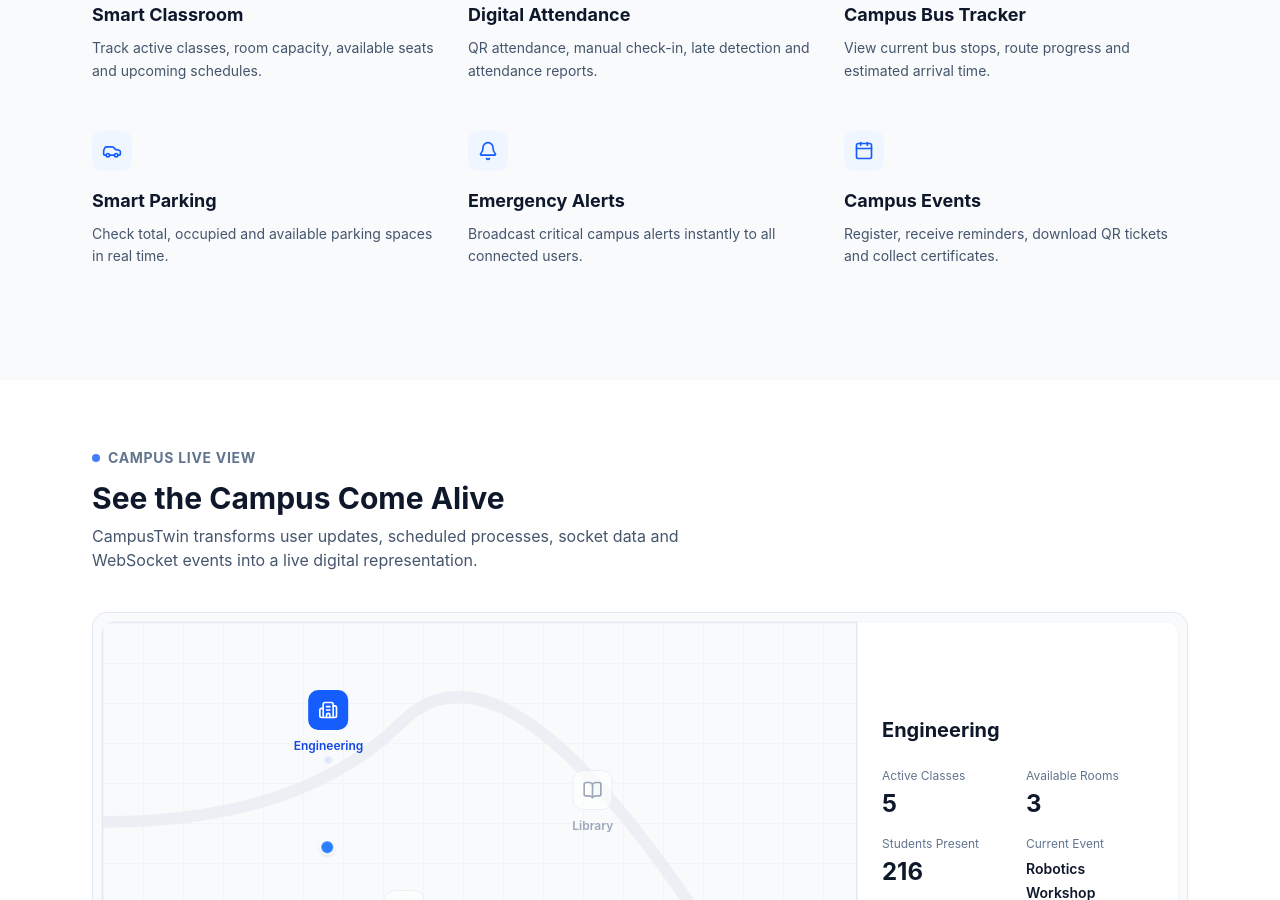
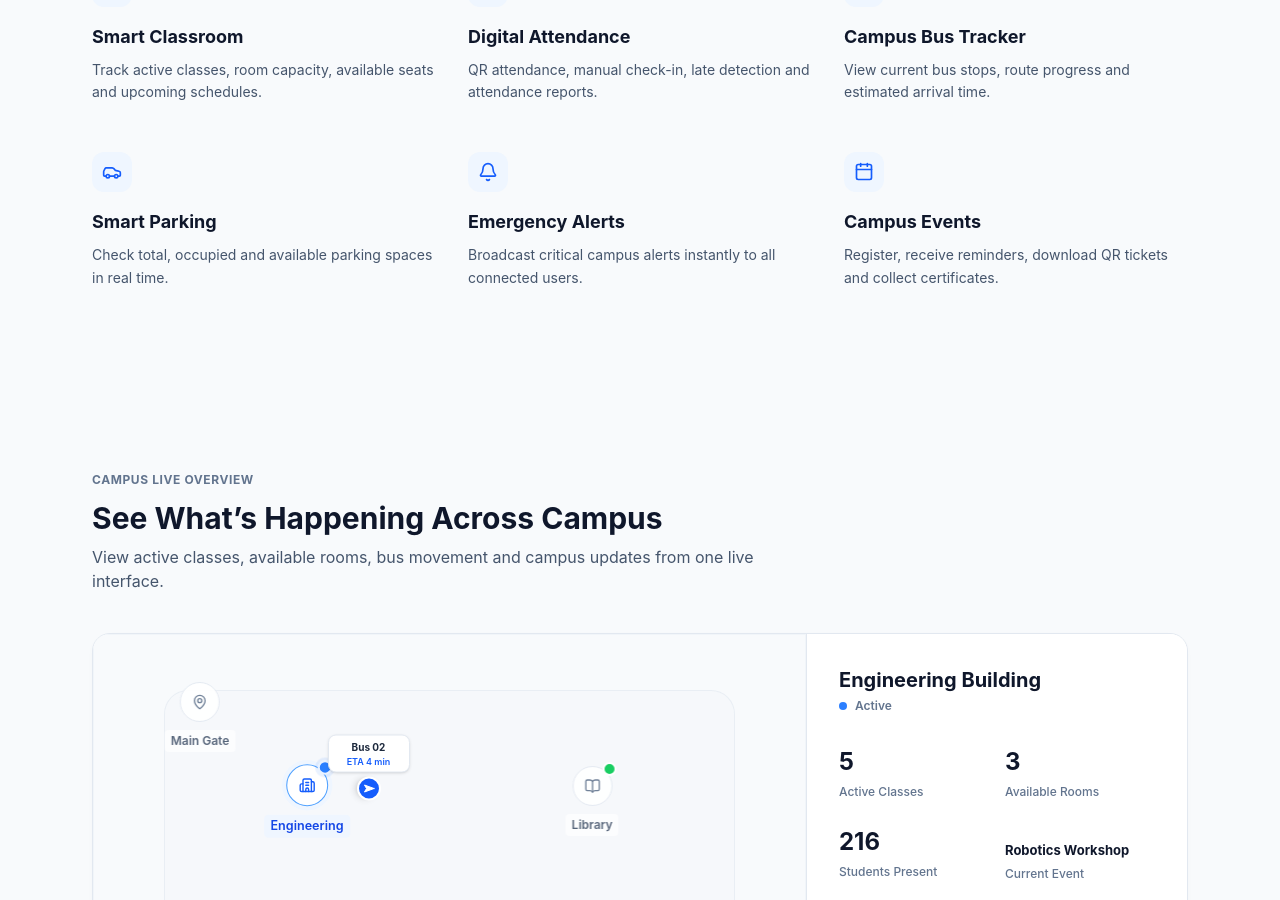
Before and after one commit to MohammedShakib/campus-twin, a React (Vite) app in the folder frontend/: page / in a window 1280 px wide. Shown: the part 1900-2800 px from the top of the page. Built offline with nearby package versions, Linux system fonts and the light colour scheme.

Commit message:
Improve mobile landing layout

```diff
--- a/frontend/src/components/landing/CoreFeatures.tsx
+++ b/frontend/src/components/landing/CoreFeatures.tsx
@@ -26,17 +26,17 @@ const CoreFeatures = () => {
 
   return (
     <section id="features" className="py-9 md:py-12 lg:py-16 bg-[#F8FAFC]">
-      <div className="max-w-[1160px] mx-auto px-4 sm:px-6 lg:px-8">
+      <div className="max-w-[1160px] mx-auto px-5 md:px-6 lg:px-8">
 
-        <div className="flex flex-col md:flex-row md:items-end justify-between mb-12 lg:mb-16 gap-6">
+        <div className="flex flex-col md:flex-row md:items-end justify-between mb-7 md:mb-12 lg:mb-16 gap-4 md:gap-6">
           <div className="max-w-2xl">
-            <h2 className="text-3xl font-bold text-slate-900 mb-3">Everything Your Campus Needs, Connected</h2>
-            <p className="text-base text-slate-600 font-medium">One intelligent platform for academic activities, campus operations and real-time communication.</p>
+            <h2 className="text-[30px] md:text-3xl font-bold text-slate-900 mb-3 leading-tight">Everything Your Campus Needs, Connected</h2>
+            <p className="text-[15px] md:text-base text-slate-600 font-medium">One intelligent platform for academic activities, campus operations and real-time communication.</p>
           </div>
           {!showAll && (
             <button
               onClick={() => setShowAll(true)}
-              className="inline-flex items-center text-sm font-bold text-blue-600 hover:text-blue-800 transition-colors group self-start md:self-end"
+              className="inline-flex min-h-11 items-center text-sm font-bold text-blue-600 hover:text-blue-800 transition-colors group self-start md:self-end"
             >
               Explore all campus services
               <ArrowRight className="ml-1 w-4 h-4 group-hover:translate-x-1 transition-transform" />
@@ -45,23 +45,23 @@ const CoreFeatures = () => {
         </div>
 
         {/* Primary Features Grid */}
-        <div className="grid md:grid-cols-2 lg:grid-cols-3 gap-x-8 gap-y-12 mb-12">
+        <div className="grid grid-cols-1 min-[420px]:grid-cols-2 md:grid-cols-2 lg:grid-cols-3 gap-x-4 md:gap-x-8 gap-y-5 md:gap-y-12 mb-8 md:mb-12">
           {primaryFeatures.map((feature, idx) => {
             const Icon = feature.icon;
             return (
-            <div key={idx} className="group hover:-translate-y-0.5 transition-transform duration-300 rounded-[14px] p-2 -m-2 hover:bg-blue-50/50">
-              <div className="w-10 h-10 rounded-[10px] bg-blue-50 flex items-center justify-center mb-4 text-blue-600">
-                <Icon className="w-5 h-5" />
+            <div key={idx} className="group min-h-[148px] md:min-h-0 hover:-translate-y-0.5 transition-transform duration-300 rounded-[16px] p-3 -m-1 md:p-2 md:-m-2 hover:bg-blue-50/50">
+              <div className="w-9 h-9 md:w-10 md:h-10 rounded-[12px] bg-blue-50 flex items-center justify-center mb-3 md:mb-4 text-blue-600">
+                <Icon className="w-[18px] h-[18px] md:w-5 md:h-5" />
               </div>
-              <h3 className="text-lg font-bold text-slate-900 mb-2">{feature.title}</h3>
-              <p className="text-slate-600 text-sm leading-relaxed">{feature.desc}</p>
+              <h3 className="text-[16px] md:text-lg font-bold text-slate-900 mb-1.5 md:mb-2">{feature.title}</h3>
+              <p className="text-slate-600 text-[13px] min-[420px]:text-sm leading-relaxed line-clamp-2 md:line-clamp-none">{feature.desc}</p>
             </div>
           )})}
         </div>
 
         {/* Secondary Features Grid (Expandable) */}
         {showAll && (
-          <div className="grid grid-cols-2 md:grid-cols-4 gap-6 animate-in fade-in duration-500 pt-8 border-t border-slate-200">
+          <div className="grid grid-cols-2 md:grid-cols-4 gap-4 md:gap-6 animate-in fade-in duration-500 pt-6 md:pt-8 border-t border-slate-200">
             {secondaryFeatures.map((feature, idx) => {
               const Icon = feature.icon;
               return (
--- a/frontend/src/components/landing/InteractivePreview.tsx
+++ b/frontend/src/components/landing/InteractivePreview.tsx
@@ -1,122 +1,220 @@
 import { useState } from 'react';
-import { Building2, Coffee, BookOpen, Clock } from 'lucide-react';
+import { Building2, BookOpen, Car, Coffee, MapPin, Navigation2 } from 'lucide-react';
+
+const buildings = [
+  { id: 'gate', name: 'Main Gate', top: '15%', left: '15%', icon: MapPin, status: 'normal', label: 'Main Entrance' },
+  { id: 'engineering', name: 'Engineering', top: '30%', left: '30%', icon: Building2, status: 'active', label: 'Engineering Building' },
+  { id: 'library', name: 'Library', top: '30%', left: '70%', icon: BookOpen, status: 'available', label: 'Central Library' },
+  { id: 'cafeteria', name: 'Cafeteria', top: '70%', left: '30%', icon: Coffee, status: 'busy', label: 'Cafeteria' },
+  { id: 'parking', name: 'Parking A', top: '70%', left: '70%', icon: Car, status: 'available', label: 'Parking A' },
+];
+
+const statusColors = {
+  active: 'bg-blue-500',
+  available: 'bg-green-500',
+  busy: 'bg-amber-500',
+  normal: 'bg-slate-400',
+};
+
+const activity = [
+  ['Room 405 class started', '2 min ago', 'bg-green-500'],
+  ['Bus 02 reached Library', '4 min ago', 'bg-blue-500'],
+  ['Parking A reached 90%', '8 min ago', 'bg-amber-500'],
+];
+
+const getBuildingData = (id: string) => {
+  switch (id) {
+    case 'engineering':
+      return {
+        classes: 5,
+        rooms: 3,
+        students: 216,
+        event: 'Robotics Workshop',
+        nextClass: { name: 'Data Structures', details: 'Room 405 · 11:30 AM' },
+      };
+    case 'library':
+      return {
+        classes: 0,
+        rooms: 12,
+        students: 450,
+        event: 'Study Group',
+        nextClass: { name: 'Orientation', details: 'Main Hall · 2:00 PM' },
+      };
+    case 'cafeteria':
+      return {
+        classes: 0,
+        rooms: 0,
+        students: 120,
+        event: 'Lunch Hour',
+        nextClass: { name: 'Closed for cleaning', details: '4:00 PM - 5:00 PM' },
+      };
+    case 'parking':
+      return {
+        classes: 0,
+        rooms: 45,
+        students: 0,
+        event: 'Standard',
+        nextClass: { name: 'Peak Hours', details: '8:00 AM - 10:00 AM' },
+      };
+    default:
+      return {
+        classes: 0,
+        rooms: 0,
+        students: 0,
+        event: 'General Admission',
+        nextClass: { name: 'Security Check', details: 'All Gates Open' },
+      };
+  }
+};
 
 const InteractivePreview = () => {
   const [activeBuilding, setActiveBuilding] = useState('engineering');
-
-  const buildings = [
-    { id: 'engineering', name: 'Engineering', top: '25%', left: '30%', icon: Building2 },
-    { id: 'library', name: 'Library', top: '45%', left: '65%', icon: BookOpen },
-    { id: 'cafeteria', name: 'Cafeteria', top: '75%', left: '40%', icon: Coffee },
-  ];
+  const [showAllActivity, setShowAllActivity] = useState(false);
+  const activeData = getBuildingData(activeBuilding);
+  const activeBuildingInfo = buildings.find((building) => building.id === activeBuilding) ?? buildings[1];
+  const visibleActivity = showAllActivity ? activity : activity.slice(0, 2);
 
   return (
-    <section className="py-9 md:py-12 lg:py-16 bg-white">
-      <div className="max-w-[1160px] mx-auto px-4 sm:px-6 lg:px-8">
-
-        <div className="flex flex-col lg:flex-row items-end justify-between mb-10 gap-6">
-          <div className="max-w-2xl">
+    <section id="campus-map" className="py-9 md:py-12 lg:py-16 bg-[#F8FAFC]">
+      <div className="max-w-[1160px] mx-auto px-5 md:px-6 lg:px-8">
+        <div className="mb-7 md:mb-10 max-w-2xl">
           <div className="inline-flex items-center gap-2 mb-3">
-              <span className="flex h-2 w-2 rounded-full bg-blue-600 animate-pulse"></span>
-              <span className="text-sm font-bold text-slate-500 uppercase tracking-wider">Campus Live View</span>
+            <span className="text-xs font-bold text-slate-500 uppercase tracking-wider">Campus Live Overview</span>
           </div>
-            <h2 className="text-3xl font-bold text-slate-900 mb-2">See the Campus Come Alive</h2>
-            <p className="text-base text-slate-600">
-              CampusTwin transforms user updates, scheduled processes, socket data and WebSocket events into a live digital representation.
+          <h2 className="text-[30px] md:text-3xl font-bold text-slate-900 mb-2 leading-tight">See What’s Happening Across Campus</h2>
+          <p className="text-[15px] md:text-base text-slate-600">
+            View active classes, available rooms, bus movement and campus updates from one live interface.
           </p>
         </div>
-        </div>
 
-        <div className="bg-slate-50 rounded-[14px] border border-slate-200 p-2">
-          <div className="flex flex-col lg:flex-row bg-white rounded-[12px] overflow-hidden border border-slate-100">
+        <div className="bg-white rounded-[16px] md:rounded-[18px] border border-slate-200 shadow-[0_2px_10px_-4px_rgba(0,0,0,0.05)] flex flex-col lg:flex-row overflow-hidden">
+          <div className="flex-1 relative bg-slate-50 aspect-[16/10] min-h-0 md:min-h-[350px] lg:min-h-[450px] border-b lg:border-b-0 lg:border-r border-slate-200 overflow-hidden">
+            <div className="absolute inset-0 border-[0.5px] border-slate-100 bg-[linear-gradient(to_right,#f8fafc_1px,transparent_1px),linear-gradient(to_bottom,#f8fafc_1px,transparent_1px)] bg-[size:40px_40px]" />
+            <div className="absolute top-[10%] bottom-[10%] left-[10%] right-[10%] border border-slate-200/60 rounded-3xl bg-slate-100/30" />
 
-            {/* Minimal Interactive Map Area (Left) */}
-            <div className="flex-1 relative bg-slate-50 min-h-[400px] border-r border-slate-100">
-              {/* Subtle Grid */}
-              <div className="absolute inset-0 border-[0.5px] border-slate-200 bg-[linear-gradient(to_right,#f1f5f9_1px,transparent_1px),linear-gradient(to_bottom,#f1f5f9_1px,transparent_1px)] bg-[size:40px_40px]"></div>
-
-              {/* Subtle Map Path */}
-              <svg className="absolute inset-0 w-full h-full opacity-50" xmlns="http://www.w3.org/2000/svg">
-                <path d="M 0,200 Q 200,200 300,100 T 600,300" stroke="#e2e8f0" strokeWidth="12" fill="transparent" strokeLinecap="round" />
+            <svg className="absolute inset-0 w-full h-full pointer-events-none" xmlns="http://www.w3.org/2000/svg">
+              <path d="M 15% 15% L 30% 30%" stroke="#e2e8f0" strokeWidth="8" fill="transparent" strokeLinecap="round" />
+              <path d="M 15% 15% L 30% 30%" stroke="#cbd5e1" strokeWidth="2" strokeDasharray="4 4" fill="transparent" strokeLinecap="round" />
+              <path d="M 30% 30% L 70% 30%" stroke="#e2e8f0" strokeWidth="8" fill="transparent" strokeLinecap="round" />
+              <path d="M 30% 30% L 70% 30%" stroke="#94a3b8" strokeWidth="2" strokeDasharray="4 4" fill="transparent" strokeLinecap="round" />
+              <path d="M 30% 30% L 30% 70%" stroke="#e2e8f0" strokeWidth="8" fill="transparent" strokeLinecap="round" />
+              <path d="M 70% 30% L 70% 70%" stroke="#e2e8f0" strokeWidth="8" fill="transparent" strokeLinecap="round" />
             </svg>
 
-              {buildings.map((b) => {
-                const Icon = b.icon;
+            {buildings.map((building) => {
+              const Icon = building.icon;
+              const isActive = activeBuilding === building.id;
               return (
                 <button
-                  key={b.id}
-                  onClick={() => setActiveBuilding(b.id)}
-                  className={`absolute transform -translate-x-1/2 -translate-y-1/2 flex flex-col items-center gap-2 transition-all duration-300
-                    ${activeBuilding === b.id ? 'z-20' : 'z-10 opacity-60 hover:opacity-100'}
-                  `}
-                  style={{ top: b.top, left: b.left }}
+                  key={building.id}
+                  onClick={() => setActiveBuilding(building.id)}
+                  className={`absolute -translate-x-1/2 -translate-y-1/2 flex flex-col items-center gap-1.5 md:gap-2 transition-all duration-200 ease-in-out min-w-11 min-h-11 ${
+                    isActive ? 'z-20 scale-105' : 'z-10 opacity-90 hover:opacity-100 hover:scale-105'
+                  }`}
+                  style={{ top: building.top, left: building.left }}
                 >
-                  <div className={`w-10 h-10 rounded-[10px] flex items-center justify-center transition-colors
-                    ${activeBuilding === b.id ? 'bg-blue-600 text-white' : 'bg-white border border-slate-200 text-slate-500'}
-                  `}>
-                    <Icon className="w-5 h-5" />
+                  <div className="relative">
+                    <div className={`w-11 h-11 md:w-10 md:h-10 rounded-full flex items-center justify-center transition-all duration-200 bg-white border ${isActive ? 'text-blue-600 border-blue-400 ring-4 ring-blue-50 shadow-sm' : 'text-slate-500 border-slate-200 hover:border-slate-300'}`}>
+                      <Icon className="w-[18px] h-[18px] md:w-4 md:h-4" />
                     </div>
-                  <span className={`text-xs font-semibold ${activeBuilding === b.id ? 'text-blue-700' : 'text-slate-500'}`}>
-                    {b.name}
+                    {building.status !== 'normal' && (
+                      <div className={`absolute -top-1 -right-1 w-3.5 h-3.5 rounded-full border-2 border-white ${statusColors[building.status as keyof typeof statusColors]}`}>
+                        {isActive && building.status === 'active' && (
+                          <div className="absolute inset-0 rounded-full bg-blue-500 animate-ping" />
+                        )}
+                      </div>
+                    )}
+                  </div>
+                  <span className={`text-[12px] font-semibold px-1.5 py-0.5 rounded ${isActive ? 'text-blue-700 bg-blue-50' : 'text-slate-600 bg-white/70 backdrop-blur-sm'}`}>
+                    {building.name}
                   </span>
-                  {activeBuilding === b.id && (
-                    <div className="absolute -bottom-2 w-1 h-1 bg-blue-600 rounded-full animate-ping"></div>
-                  )}
                 </button>
-              )})}
+              );
+            })}
 
-              {/* Simulated Live Bus (Minimal) */}
-              <div className="absolute top-[200px] left-[100px] w-4 h-4 bg-blue-500 rounded-full border-2 border-white flex items-center justify-center animate-[moveBus_10s_ease-in-out_infinite_alternate] z-10 shadow-sm"></div>
+            <div className="absolute top-[30%] left-[50%] -translate-x-1/2 -translate-y-1/2 z-30 md:animate-[moveBus_4s_ease-in-out_infinite_alternate]">
+              <div className="flex flex-col items-center gap-1">
+                <div className="bg-white px-2 py-1 rounded-lg border border-slate-200 shadow-sm flex flex-col items-center min-w-[82px]">
+                  <span className="text-[10px] font-bold text-slate-800">Bus 02</span>
+                  <span className="text-[9px] font-semibold text-blue-600">ETA 4 min</span>
                 </div>
-
-            {/* Side Panel Data (Right) - Compact Statistic Blocks */}
-            <div className="w-full lg:w-80 p-6 flex flex-col justify-center">
-              <h3 className="text-xl font-bold text-slate-900 mb-6 capitalize flex items-center gap-2">
-                {activeBuilding.replace('-', ' ')}
-              </h3>
-
-              <div className="grid grid-cols-2 gap-4 mb-6">
-                <div>
-                  <span className="text-xs text-slate-500 block mb-1">Active Classes</span>
-                  <span className="text-2xl font-bold text-slate-900">5</span>
+                <div className="w-6 h-6 bg-blue-600 text-white rounded-full flex items-center justify-center shadow-md border-2 border-white rotate-90">
+                  <Navigation2 className="w-3 h-3 fill-current" />
                 </div>
-                <div>
-                  <span className="text-xs text-slate-500 block mb-1">Available Rooms</span>
-                  <span className="text-2xl font-bold text-slate-900">3</span>
-                </div>
-                <div>
-                  <span className="text-xs text-slate-500 block mb-1">Students Present</span>
-                  <span className="text-2xl font-bold text-slate-900">216</span>
-                </div>
-                <div>
-                  <span className="text-xs text-slate-500 block mb-1">Current Event</span>
-                  <span className="text-sm font-semibold text-slate-900 leading-tight">Robotics Workshop</span>
               </div>
             </div>
           </div>
 
-          </div>
-
-          {/* Horizontal Activity Strip */}
-          <div className="bg-white border border-slate-100 rounded-[12px] p-3 mt-2 flex items-center gap-4 overflow-x-auto hide-scrollbar">
-            <span className="text-xs font-bold text-slate-400 uppercase tracking-wider shrink-0 flex items-center gap-1">
-              <Clock className="w-3 h-3" /> Recent
+          <div className="w-full lg:w-[380px] p-5 md:p-6 lg:p-8 flex flex-col justify-between bg-white">
+            <div>
+              <div className="flex justify-between items-start mb-5 md:mb-8">
+                <div>
+                  <h3 className="text-xl font-bold text-slate-900 mb-1">{activeBuildingInfo.label}</h3>
+                  <div className="flex items-center gap-2">
+                    <div className={`w-2 h-2 rounded-full ${statusColors[activeBuildingInfo.status as keyof typeof statusColors]}`} />
+                    <span className="text-xs font-semibold text-slate-500 capitalize">
+                      {activeBuildingInfo.status === 'normal' ? 'Standard Operations' : activeBuildingInfo.status}
                     </span>
-            <div className="flex items-center gap-4 text-sm text-slate-600 whitespace-nowrap">
-              <span className="flex items-center gap-2"><span className="w-1.5 h-1.5 bg-green-500 rounded-full"></span>Room 405 started class</span>
-              <span className="flex items-center gap-2"><span className="w-1.5 h-1.5 bg-blue-500 rounded-full"></span>Bus 02 reached Library</span>
-              <span className="flex items-center gap-2"><span className="w-1.5 h-1.5 bg-amber-500 rounded-full"></span>Parking A at 90%</span>
                   </div>
                 </div>
               </div>
 
+              <div className="grid grid-cols-2 gap-3 md:gap-y-6 md:gap-x-4 mb-5 md:mb-8">
+                <div>
+                  <span className="text-xl md:text-2xl font-bold text-slate-900 block">{activeData.classes}</span>
+                  <span className="text-xs font-medium text-slate-500">Active Classes</span>
+                </div>
+                <div>
+                  <span className="text-xl md:text-2xl font-bold text-slate-900 block">{activeData.rooms}</span>
+                  <span className="text-xs font-medium text-slate-500">Available Rooms</span>
+                </div>
+                <div>
+                  <span className="text-xl md:text-2xl font-bold text-slate-900 block">{activeData.students}</span>
+                  <span className="text-xs font-medium text-slate-500">Students Present</span>
+                </div>
+                <div>
+                  <span className="text-xs md:text-[13px] font-bold text-slate-900 block leading-tight mb-0.5 min-h-[32px] flex items-end">{activeData.event}</span>
+                  <span className="text-xs font-medium text-slate-500">Current Event</span>
+                </div>
+              </div>
+
+              <div className="mb-5 md:mb-8 rounded-[14px] bg-slate-50 px-3 py-2.5">
+                <span className="text-xs font-bold text-slate-400 uppercase tracking-wider block mb-1">Next Class</span>
+                <p className="text-sm font-bold text-slate-900 mb-0.5">{activeData.nextClass.name}</p>
+                <p className="text-xs text-slate-500">{activeData.nextClass.details}</p>
+              </div>
+            </div>
+
+            <div>
+              <span className="text-xs font-bold text-slate-400 uppercase tracking-wider block mb-3">Recent Activity</span>
+              <ul className="space-y-3">
+                {visibleActivity.map(([label, time, color]) => (
+                  <li key={label} className="flex items-start justify-between gap-3">
+                    <div className="flex items-center gap-2">
+                      <div className={`w-1.5 h-1.5 ${color} rounded-full shrink-0`} />
+                      <span className="text-sm text-slate-700 font-medium leading-tight">{label}</span>
+                    </div>
+                    <span className="text-xs text-slate-400 shrink-0">{time}</span>
+                  </li>
+                ))}
+              </ul>
+              {!showAllActivity && (
+                <button
+                  onClick={() => setShowAllActivity(true)}
+                  className="mt-3 min-h-11 text-sm font-bold text-blue-600 hover:text-blue-800"
+                >
+                  View all activity
+                </button>
+              )}
+            </div>
+          </div>
+        </div>
       </div>
 
       <style>{`
         @keyframes moveBus {
-          0% { transform: translate(0, 0); }
-          50% { transform: translate(100px, 0); }
-          100% { transform: translate(200px, 100px); }
+          0% { transform: translate(-50%, -50%) translateX(-40px); }
+          100% { transform: translate(-50%, -50%) translateX(40px); }
         }
       `}</style>
     </section>
```
Also changed, not shown: frontend/src/components/landing/FinalCTA.tsx (+7 -7 lines), frontend/src/components/landing/Footer.tsx (+4 -4 lines), frontend/src/components/landing/HeroSection.tsx (+14 -14 lines), frontend/src/components/landing/LiveStatusBar.tsx (+8 -8 lines), frontend/src/components/landing/Navbar.tsx (+20 -13 lines), frontend/src/components/landing/ProblemSolution.tsx (+16 -16 lines), frontend/src/components/landing/RoleTabs.tsx (+12 -12 lines). Lines whose indentation alone changed are shown as unchanged.
